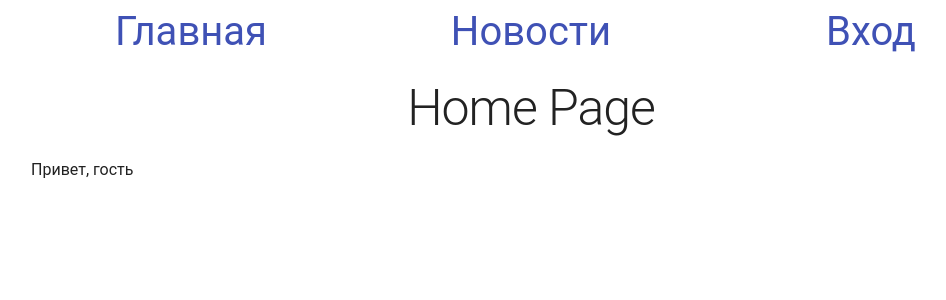
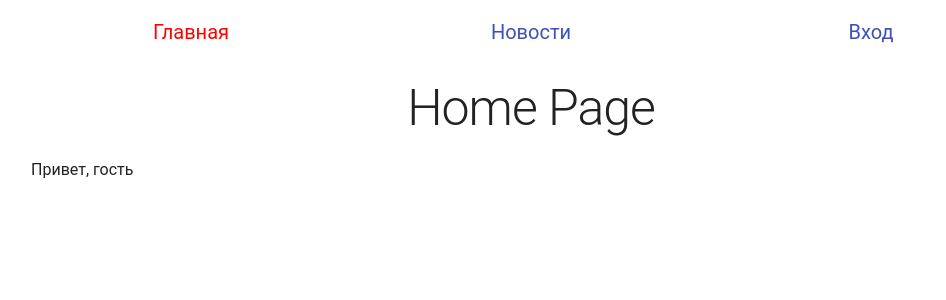
Before and after one commit to michaellux/profilance-group-project, a React (Create React App) app: page / in a window 1280 px wide. Shown: the top 300 px of the page, without its empty margins (109-1055 px from the left). Built offline with nearby package versions, Linux system fonts and the light colour scheme.

Commit message:
change link style

```diff
--- a/src/components/header/header.css
+++ b/src/components/header/header.css
@@ -3,6 +3,6 @@
 }
 .menu__item {
   text-align: center;
-  font-size: 4rem;
+  font-size: 2rem;
   list-style-type: none;
 }
--- a/src/components/header/header.jsx
+++ b/src/components/header/header.jsx
@@ -1,8 +1,8 @@
 import React from 'react';
-import { Link as RouterLink } from 'react-router-dom';
+import { Link as RouterLink, NavLink } from 'react-router-dom';
 import { Link } from '@material-ui/core';
-
 import { useSelector, useDispatch } from 'react-redux';
+import { makeStyles } from '@material-ui/core/styles';
 import usePrepareLink from '../hooks/router/usePrepareLink';
 import { GET_PARAMS, GET_ENUMS } from '../../router';
 
@@ -10,7 +10,15 @@ import { userLogOut } from '../../actions';
 
 import './header.css';
 
+const useStyles = makeStyles(() => ({
+  menu__itemlink_active: {
+    color: 'red',
+  },
+}));
+
 const Header = () => {
+  const classes = useStyles();
+
   const dispatch = useDispatch();
   const { isLoggedIn } = useSelector((state) => state.app.logInStatus);
 
@@ -24,13 +32,14 @@ const Header = () => {
   if (!isLoggedIn) {
     logInOutLink = (
       <li className="menu__item menu__loginpage col col--4">
-        <Link className="menu__itemlink itemlink" component={RouterLink} to={logInLink}>Вход</Link>
+        <Link activeClassName={classes.menu__itemlink_active} className="menu__itemlink itemlink" component={RouterLink} to={logInLink}>Вход</Link>
       </li>
     );
   } else {
     logInOutLink = (
       <li className="menu__item menu__loginpage col col--4">
         <Link
+          activeClassName={classes.menu__itemlink_active}
           className="menu__itemlink itemlink"
           href="/"
           onClick={() => {
@@ -48,10 +57,10 @@ const Header = () => {
       <nav className="header__nav navigation">
         <ul className="navigation__menu row">
           <li className="menu__item menu__mainpage col col--4">
-            <Link className="menu__itemlink itemlink" component={RouterLink} to="/">Главная</Link>
+            <Link activeClassName={classes.menu__itemlink_active} className="menu__itemlink itemlink" component={NavLink} to="/" exact>Главная</Link>
           </li>
           <li className="menu__item menu__newspage col col--4">
-            <Link className="menu__itemlink itemlink" component={RouterLink} to="/news">Новости</Link>
+            <Link activeClassName={classes.menu__itemlink_active} className="menu__itemlink itemlink" component={NavLink} to="/news">Новости</Link>
           </li>
           {logInOutLink}
         </ul>
```
